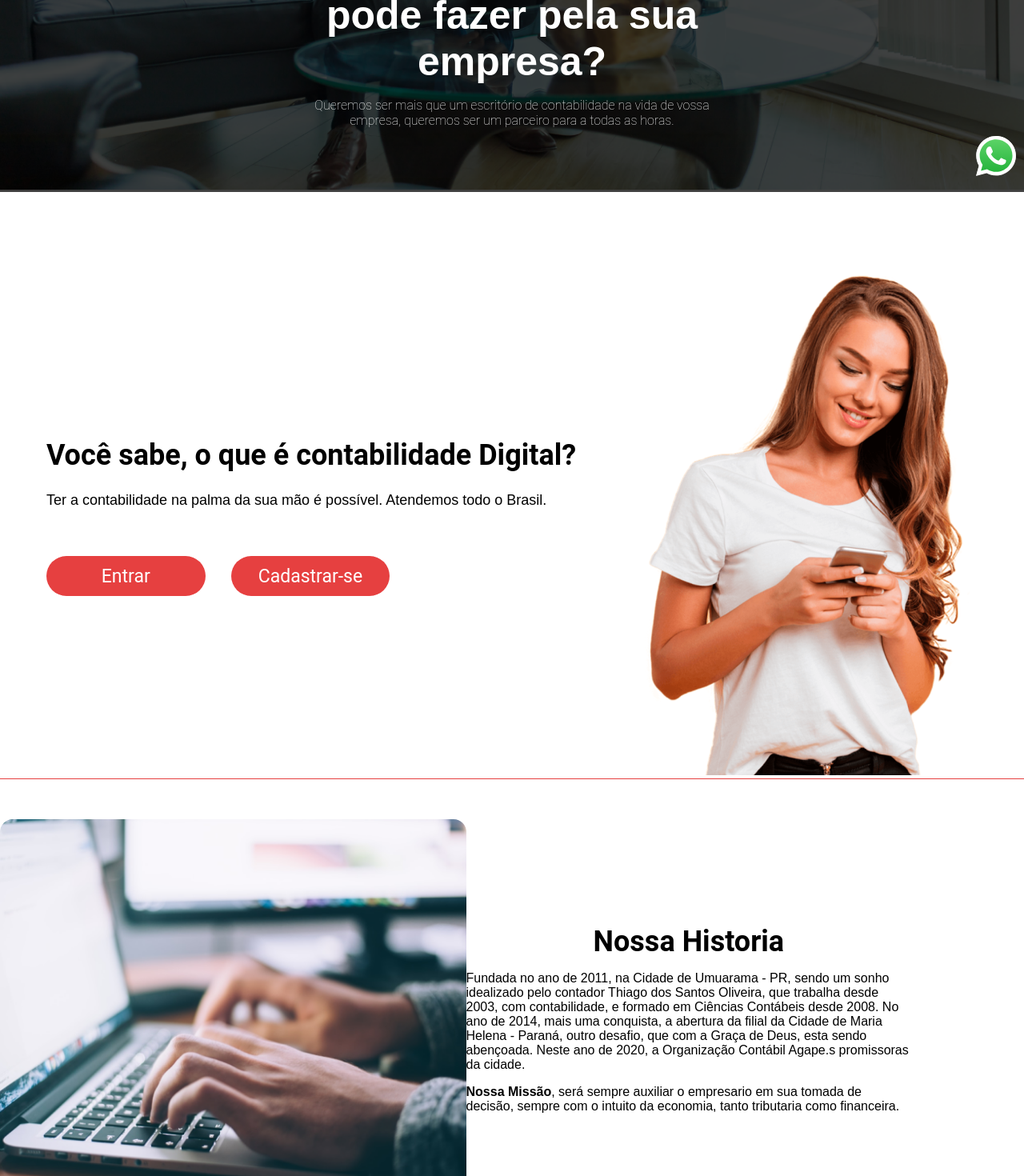
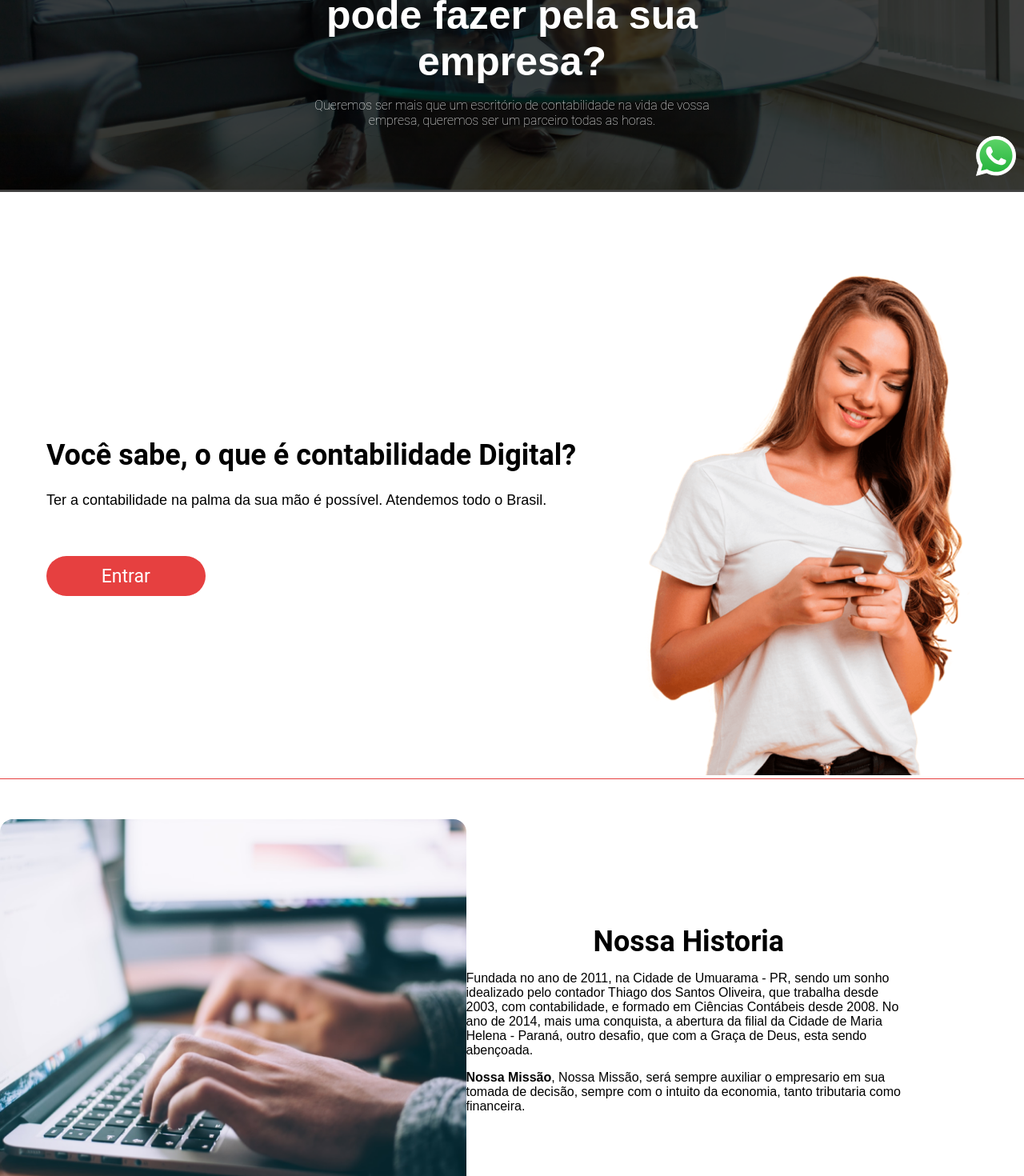
Before and after one commit to bhunos/agape, a Next.js app: page / in a window 1280 px wide. Shown: the part 560-2030 px from the top of the page at 80% size. Built offline with nearby package versions, Linux system fonts and the light colour scheme.

Commit message:
correcoes layout

```diff
--- a/src/components/About/index.tsx
+++ b/src/components/About/index.tsx
@@ -1,7 +1,7 @@
-import React from 'react'
-import Image from 'next/image'
-import aboutPhoto from '../../../public/image/aboutPhoto.png'
-import { AboutSection } from './styles'
+import React from "react";
+import Image from "next/image";
+import aboutPhoto from "../../../public/image/aboutPhoto.png";
+import { AboutSection } from "./styles";
 
 export const About = () => {
   return (
@@ -11,18 +11,20 @@ export const About = () => {
       </div>
       <div className="description">
         <h2>Nossa Historia</h2>
-        <p>Fundada no ano de 2011, na Cidade de Umuarama - PR, sendo um
-          sonho idealizado pelo contador Thiago dos Santos Oliveira, que
-          trabalha desde 2003, com contabilidade, e formado em Ciências
-          Contábeis desde 2008. No ano de 2014, mais uma conquista,
-          a abertura da filial da Cidade de Maria Helena - Paraná, outro
-          desafio, que com a Graça de Deus, esta sendo abençoada.
-          Neste ano de 2020, a Organização Contábil Agape.s
-          promissoras da cidade.</p>
-        <p><strong>Nossa Missão</strong>, será sempre auxiliar o empresario em sua tomada
-          de decisão, sempre com o intuito da economia, tanto tributaria
-          como financeira.</p>
+        <p>
+          Fundada no ano de 2011, na Cidade de Umuarama - PR, sendo um sonho
+          idealizado pelo contador Thiago dos Santos Oliveira, que trabalha
+          desde 2003, com contabilidade, e formado em Ciências Contábeis desde
+          2008. No ano de 2014, mais uma conquista, a abertura da filial da
+          Cidade de Maria Helena - Paraná, outro desafio, que com a Graça de
+          Deus, esta sendo abençoada.{" "}
+        </p>
+        <p>
+          <strong>Nossa Missão</strong>, Nossa Missão, será sempre auxiliar o
+          empresario em sua tomada de decisão, sempre com o intuito da economia,
+          tanto tributaria como financeira.
+        </p>
       </div>
     </AboutSection>
-  )
-}
+  );
+};
--- a/src/components/Hero/index.tsx
+++ b/src/components/Hero/index.tsx
@@ -1,18 +1,18 @@
-import React from 'react'
-import { LottieScrol } from "../LottieScrol"
-import { Section } from "./styles."
+import React from "react";
+import { LottieScrol } from "../LottieScrol";
+import { Section } from "./styles.";
 
 export function Hero() {
   return (
     <Section id="home">
       <div className="container">
         <h1>O que a Contabilidade pode fazer pela sua empresa?</h1>
-        <p>Queremos ser mais que um escritório de
-          contabilidade na vida de vossa empresa, queremos ser um
-          parceiro para a todas as horas.</p>
+        <p>
+          Queremos ser mais que um escritório de contabilidade na vida de vossa
+          empresa, queremos ser um parceiro todas as horas.
+        </p>
       </div>
       <LottieScrol />
     </Section>
-
-  )
+  );
 }
--- a/src/components/SlideContainer/index.tsx
+++ b/src/components/SlideContainer/index.tsx
@@ -3,12 +3,13 @@ import { Swiper, SwiperSlide } from "swiper/react";
 
 import Image from "next/image";
 import logoteste from "../../../public/image/sliderr-logo.svg";
+import logoAdvocacia from "../../../public/image/advocacia.webp";
 
 import "swiper/css";
 import "swiper/css/navigation";
 import "swiper/css/pagination";
 import "swiper/css/grid";
-import { A11y, Navigation, Pagination } from "swiper";
+import { Navigation, Pagination } from "swiper";
 import Link from "next/link";
 
 export const SliderContiner = () => {
@@ -48,21 +49,7 @@ export const SliderContiner = () => {
         <SwiperSlide className="image">
           <Link href="#">
             <a target="_blank">
-              <Image src={logoteste} alt="" />
-            </a>
-          </Link>
-        </SwiperSlide>
-        <SwiperSlide className="image">
-          <Link href="#">
-            <a target="_blank">
-              <Image src={logoteste} alt="" />
-            </a>
-          </Link>
-        </SwiperSlide>
-        <SwiperSlide className="image">
-          <Link href="#">
-            <a target="_blank">
-              <Image src={logoteste} alt="" />
+              <Image src={logoAdvocacia} alt="" />
             </a>
           </Link>
         </SwiperSlide>
--- a/src/components/Slider/index.tsx
+++ b/src/components/Slider/index.tsx
@@ -1,14 +1,12 @@
-import React from 'react'
-import { SliderContiner } from '../SlideContainer'
+import React from "react";
+import { SliderContiner } from "../SlideContainer";
 
-
-import { Section } from './styles'
+import { Section } from "./styles";
 
 export const Slider = () => {
   return (
     <Section>
-      <h1>Alguns de nossos clientes</h1>
       <SliderContiner />
     </Section>
-  )
-}
+  );
+};
--- a/src/components/Subscribe/index.tsx
+++ b/src/components/Subscribe/index.tsx
@@ -17,9 +17,6 @@ export function Subscribe() {
           <Link href="/entrar">
             <button>Entrar</button>
           </Link>
-          <Link href="/registrar">
-            <button>Cadastrar-se</button>
-          </Link>
         </div>
       </div>
       <div className="imageContainer">
```
Also changed, not shown: public/image/advocacia.webp (added).
